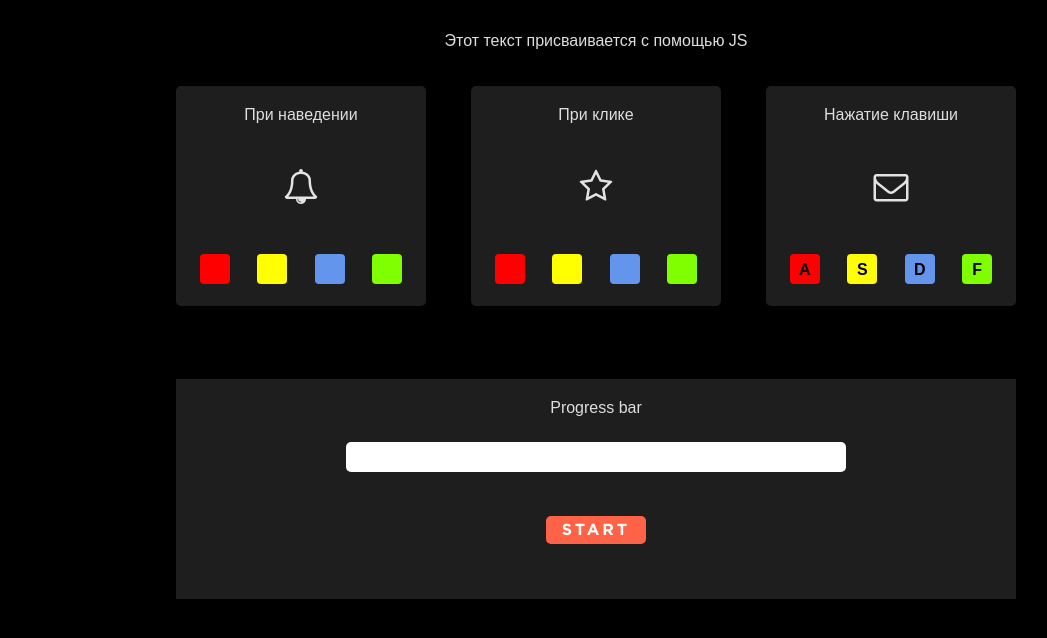
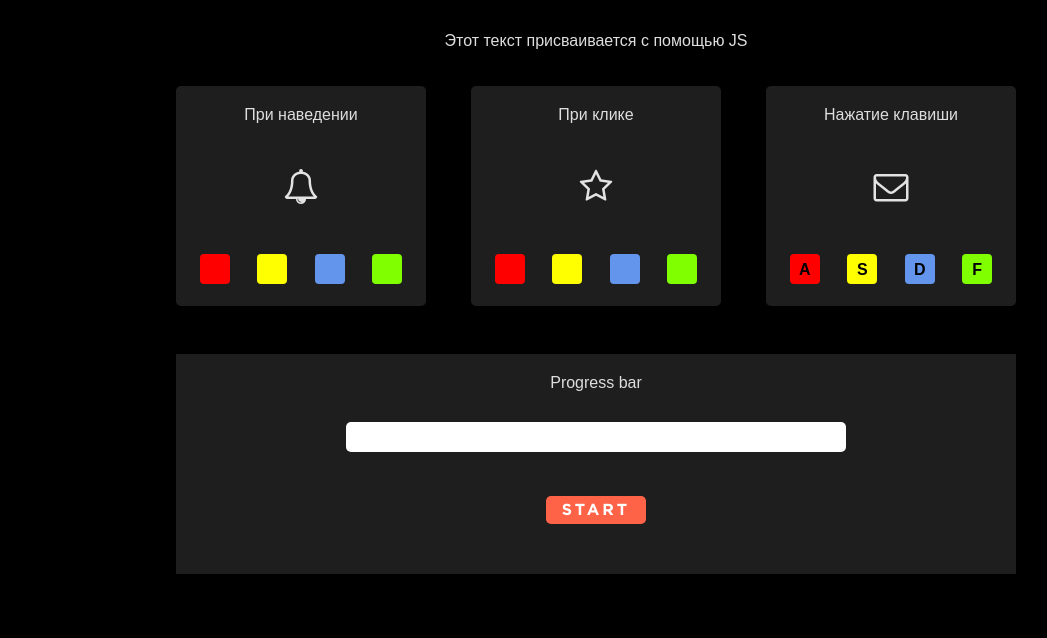
Before and after one commit to kusakinsv/training-site, a plain HTML site: page dynamic-objects.html in a window 1280 px wide. Shown: the part 92-730 px from the top of the page, without its empty margins (44-1091 px from the left). Drawn offline with Linux system fonts and the light colour scheme.

Commit message:
css правки

```diff
--- a/css/dynamic-objects.css
+++ b/css/dynamic-objects.css
@@ -74,7 +74,7 @@
 }
 
 .s3_inner_block {
-    margin: 25px auto;
+    margin: 0px auto;
     padding: 10px;
     background-color: #1E1E1E;
     height: 220px;
@@ -112,8 +112,8 @@
     height: 30px;
     width: 500px;
     background-color: white;
-    margin: 0 auto;
-    margin-top: 15px;
+    margin: 20px auto;
+    margin-top: 20px;
 }
 
 .complete {
```
